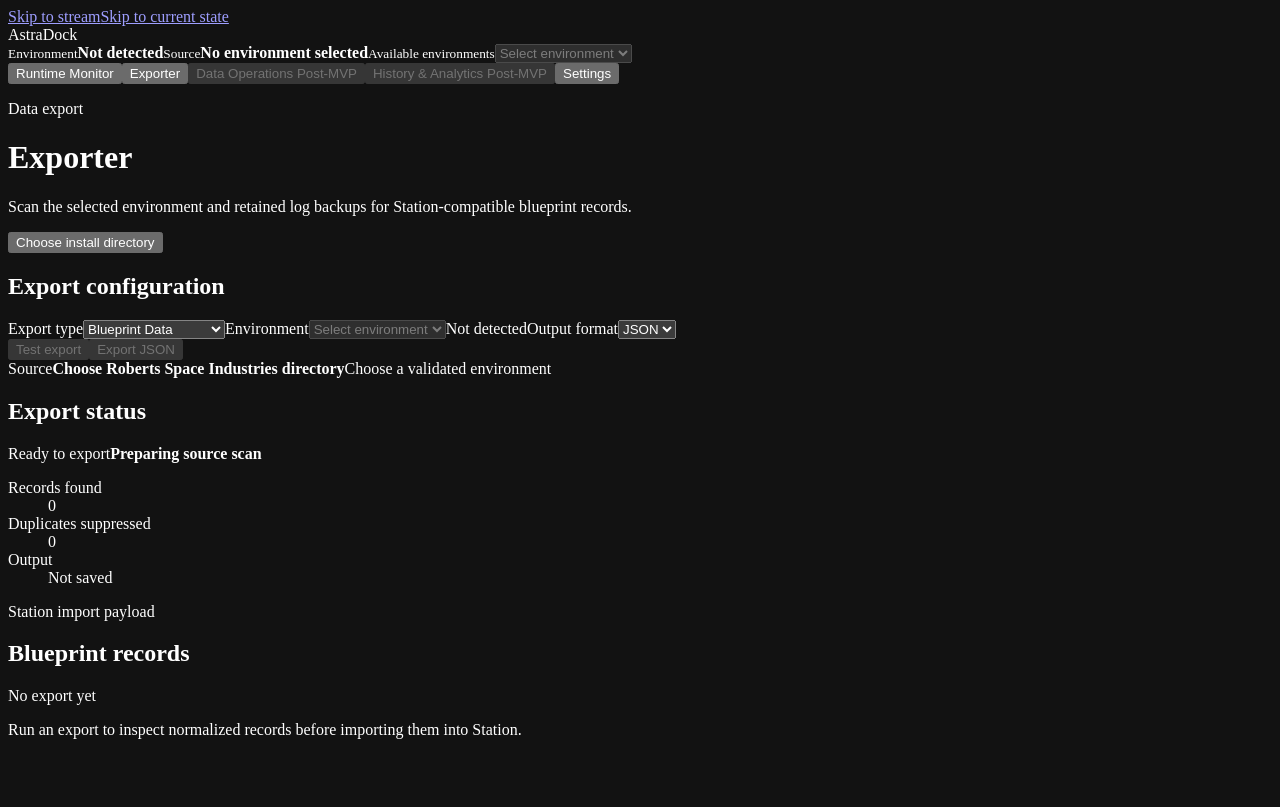
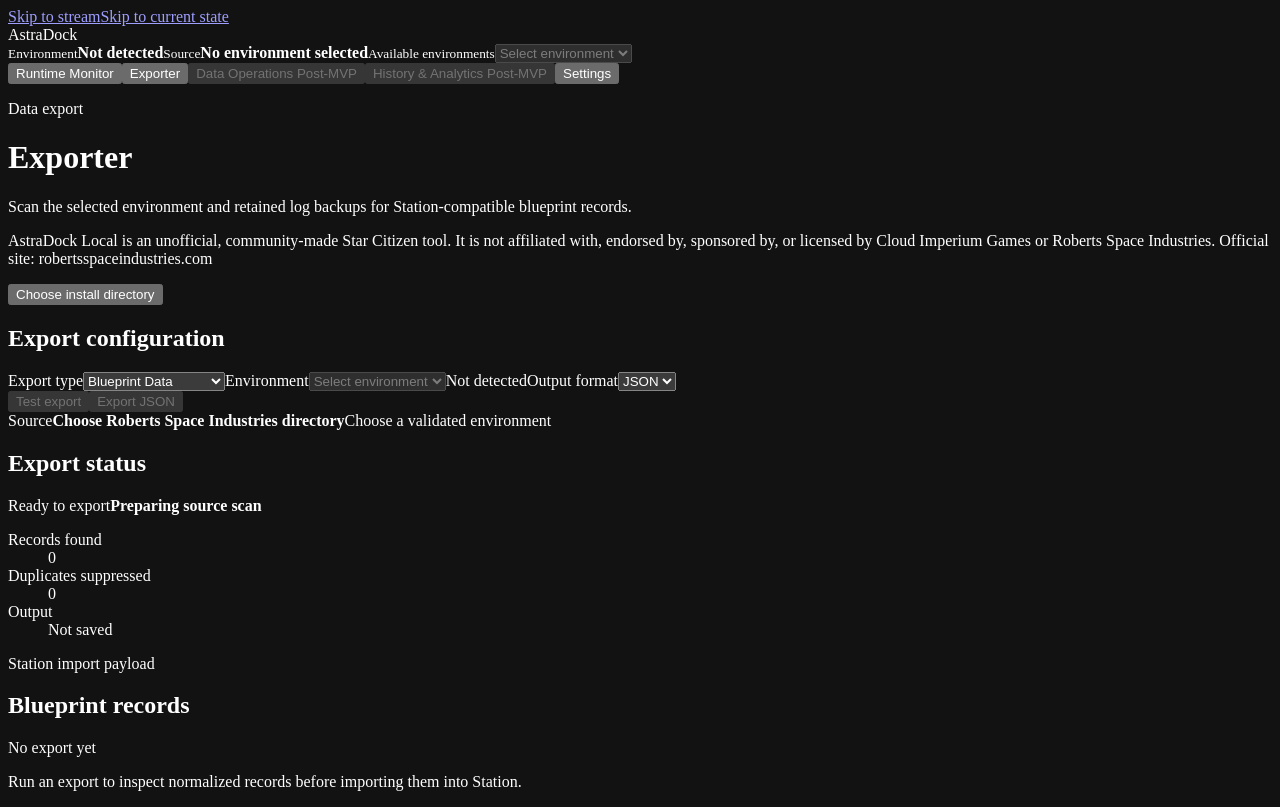
Before and after one commit to Presstronic/astradock-local, a React (Vite) app in the folder src/renderer/: page / in a window 1280 px wide. Both pictures are taken after a click on the button "Exporter". Built offline with nearby package versions, Linux system fonts and the light colour scheme.

Commit message:
Add CIG community disclosure guidance

```diff
--- a/src/renderer/src/exporter-panel.tsx
+++ b/src/renderer/src/exporter-panel.tsx
@@ -74,6 +74,7 @@
           <p className="eyebrow">Data export</p>
           <h1>Exporter</h1>
           <p className="exporter-intro">Scan the selected environment and retained log backups for Station-compatible blueprint records.</p>
+          <p className="community-disclosure" role="note">AstraDock Local is an unofficial, community-made Star Citizen tool. It is not affiliated with, endorsed by, sponsored by, or licensed by Cloud Imperium Games or Roberts Space Industries. <span>Official site: robertsspaceindustries.com</span></p>
         </div>
         <div className="exporter-actions">
           <button type="button" className="button secondary" onClick={() => void onChooseDirectory()}>Choose install directory</button>
--- a/src/renderer/src/runtime-monitor-app.tsx
+++ b/src/renderer/src/runtime-monitor-app.tsx
@@ -1222,6 +1222,7 @@
   return <section className="settings-panel" aria-label="Local settings and privacy">
     <h2>Local settings &amp; privacy</h2>
     <p>These controls affect this device only. Preferences and raw evidence are not synchronized.</p>
+    <p className="community-disclosure" role="note">AstraDock Local is an unofficial, community-made Star Citizen tool and is not affiliated with, endorsed by, sponsored by, or licensed by Cloud Imperium Games or Roberts Space Industries. Official site: robertsspaceindustries.com</p>
     <label>Stream view <select value={preferences.streamView} onChange={(event) => onPreferenceChange({ streamView: event.target.value as LocalPreferences['streamView'] })}>
       <option value="terminal">Terminal</option><option value="table">Table</option>
     </select></label>
--- a/src/renderer/src/styles.css
+++ b/src/renderer/src/styles.css
@@ -506,6 +506,8 @@
 .exporter-row-number-heading,
 .exporter-row-number { width: 1%; color: var(--text-label) !important; font-family: var(--font-mono); text-align: right !important; }
 .exporter-metadata-note { margin: 12px 0 0; color: var(--text-label); font-size: 11px; line-height: 1.5; }
+.community-disclosure { max-width: 72ch; margin: 10px 0 0; color: var(--text-label); font-size: 11px; line-height: 1.5; }
+.community-disclosure span { white-space: nowrap; }
 
 @media (max-width: 900px) {
   .exporter-grid { grid-template-columns: 1fr; }
```
Also changed, not shown: 3 other files (tests, documents, lock files or other folders).
